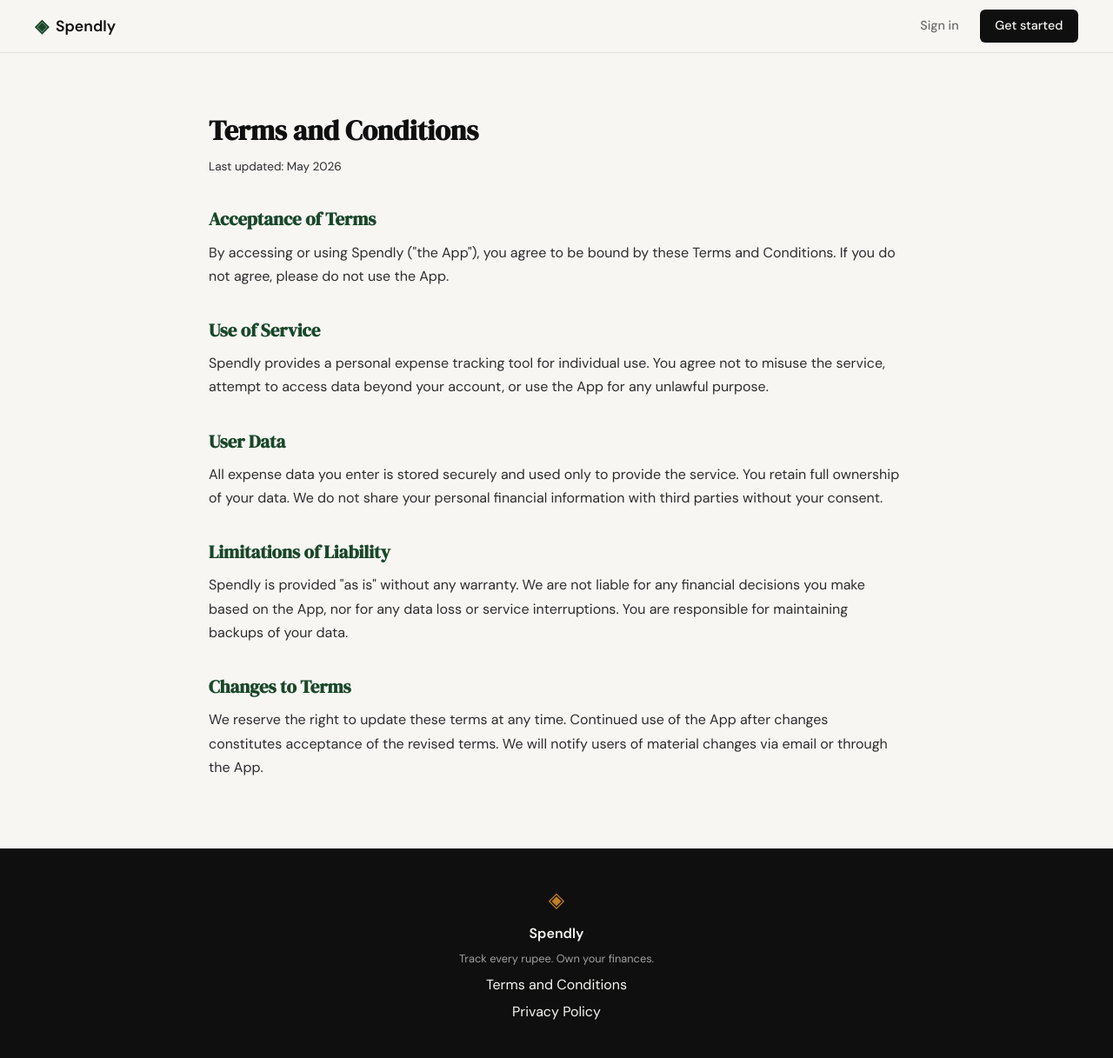
After one commit to Kunal8454/sependllyy, a Flask app: page /terms in a window 1280 px wide. The commit adds this page. Shown: the whole page at 87% size. Run offline with Flask 3, Linux system fonts and the light colour scheme.

Commit message:
Add Terms and Conditions page with route, template, and footer link

```diff
--- a/expense-tracker/app.py
+++ b/expense-tracker/app.py
@@ -36,6 +36,11 @@ def profile():
     return "Profile page — coming in Step 4"
 
 
+@app.route("/terms")
+def terms():
+    return render_template("terms.html")
+
+
 @app.route("/expenses/add")
 def add_expense():
     return "Add expense — coming in Step 7"
--- a/expense-tracker/static/css/style.css
+++ b/expense-tracker/static/css/style.css
@@ -478,6 +478,47 @@ a { color: inherit; text-decoration: none; }
 .auth-switch a:hover { text-decoration: underline; }
 
 /* ------------------------------------------------------------------ */
+/* Terms Page                                                          */
+/* ------------------------------------------------------------------ */
+
+.terms-section {
+    padding: 4rem 1.5rem;
+    flex: 1;
+}
+
+.terms-inner {
+    max-width: 800px;
+    margin: 0 auto;
+}
+
+.terms-inner h1 {
+    font-family: var(--font-display);
+    font-size: 2rem;
+    color: var(--ink);
+    margin-bottom: 0.25rem;
+}
+
+.terms-date {
+    color: var(--ink-faint);
+    font-size: 0.85rem;
+    margin-bottom: 2rem;
+}
+
+.terms-inner h2 {
+    font-family: var(--font-display);
+    font-size: 1.3rem;
+    color: var(--accent);
+    margin-top: 2rem;
+    margin-bottom: 0.5rem;
+}
+
+.terms-inner p {
+    color: var(--ink-soft);
+    line-height: 1.7;
+    margin-bottom: 1rem;
+}
+
+/* ------------------------------------------------------------------ */
 /* Footer                                                              */
 /* ------------------------------------------------------------------ */
 
--- a/expense-tracker/templates/base.html
+++ b/expense-tracker/templates/base.html
@@ -34,6 +34,8 @@
             <span class="brand-icon">◈</span>
             <span class="footer-name">Spendly</span>
             <p class="footer-copy">Track every rupee. Own your finances.</p>
+            <a href="{{ url_for('terms') }}">Terms and Conditions</a>
+            <a href="#">Privacy Policy</a>
         </div>
     </footer>
 
--- /dev/null
+++ b/expense-tracker/templates/terms.html
@@ -0,0 +1,27 @@
+{% extends "base.html" %}
+
+{% block title %}Spendly — Terms and Conditions{% endblock %}
+
+{% block content %}
+<section class="terms-section">
+    <div class="terms-inner">
+        <h1>Terms and Conditions</h1>
+        <p class="terms-date">Last updated: May 2026</p>
+
+        <h2>Acceptance of Terms</h2>
+        <p>By accessing or using Spendly ("the App"), you agree to be bound by these Terms and Conditions. If you do not agree, please do not use the App.</p>
+
+        <h2>Use of Service</h2>
+        <p>Spendly provides a personal expense tracking tool for individual use. You agree not to misuse the service, attempt to access data beyond your account, or use the App for any unlawful purpose.</p>
+
+        <h2>User Data</h2>
+        <p>All expense data you enter is stored securely and used only to provide the service. You retain full ownership of your data. We do not share your personal financial information with third parties without your consent.</p>
+
+        <h2>Limitations of Liability</h2>
+        <p>Spendly is provided "as is" without any warranty. We are not liable for any financial decisions you make based on the App, nor for any data loss or service interruptions. You are responsible for maintaining backups of your data.</p>
+
+        <h2>Changes to Terms</h2>
+        <p>We reserve the right to update these terms at any time. Continued use of the App after changes constitutes acceptance of the revised terms. We will notify users of material changes via email or through the App.</p>
+    </div>
+</section>
+{% endblock %}
```
Also changed, not shown: work.txt (added, +57 -0 lines).
